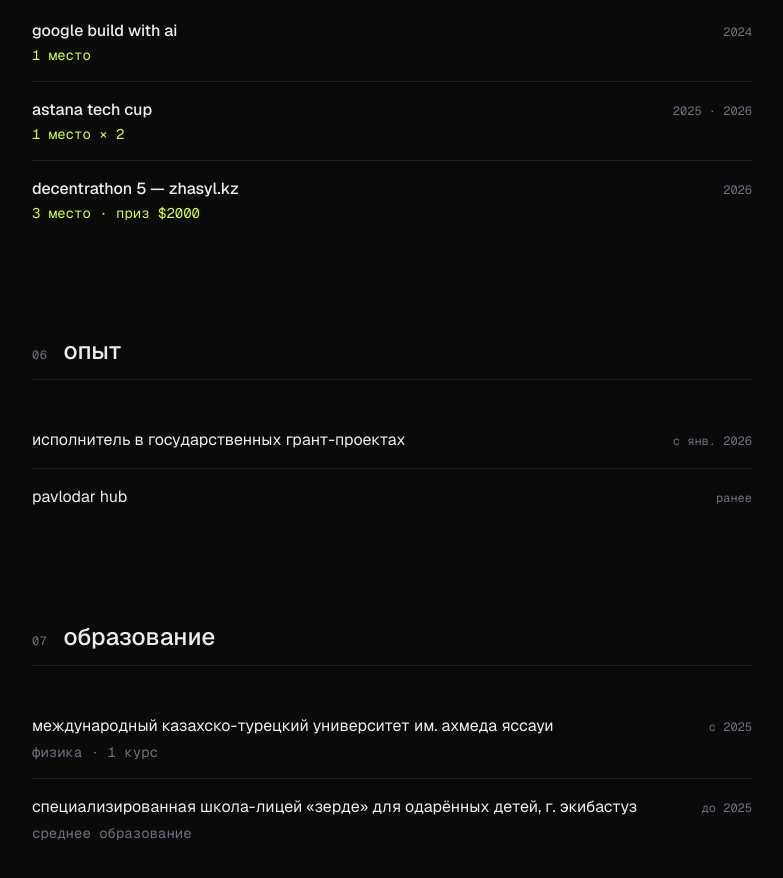
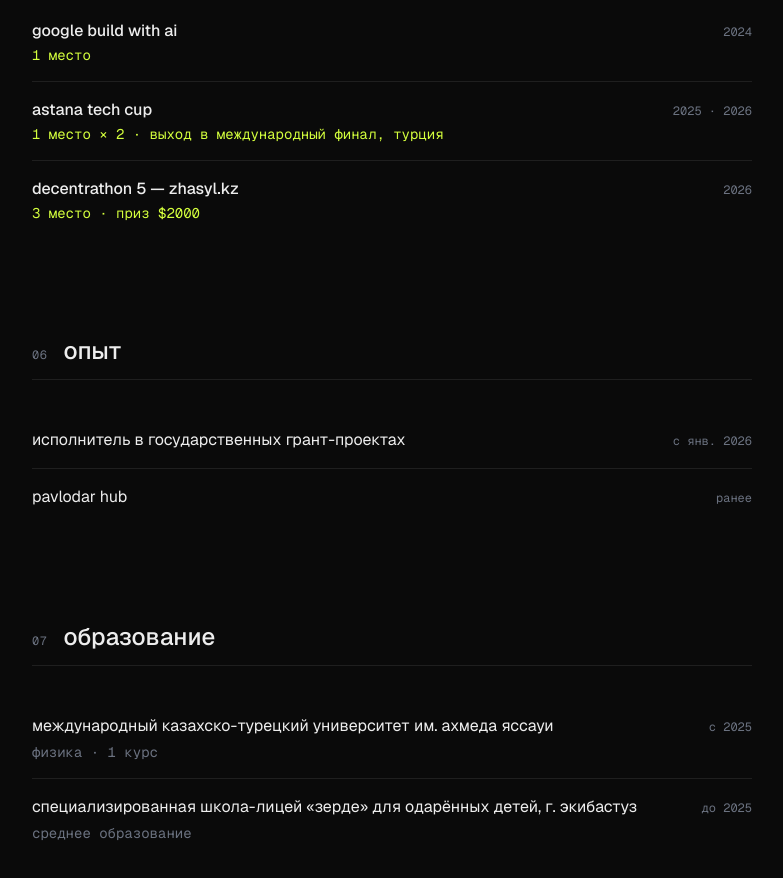
Before and after one commit to ekbmusk/portfolio, a Next.js app: page / in a window 1280 px wide. Shown: the part 2980-3858 px from the top of the page, without its empty margins (248-1031 px from the left). Built offline with nearby package versions, Linux system fonts and the light colour scheme.

Commit message:
feat: add international final qualification to astana tech cup

```diff
--- a/src/app/page.tsx
+++ b/src/app/page.tsx
@@ -102,7 +102,7 @@ const achievements = [
   },
   {
     title: "astana tech cup",
-    place: "1 место × 2",
+    place: "1 место × 2 · выход в международный финал, турция",
     year: "2025 · 2026",
   },
   {
```
